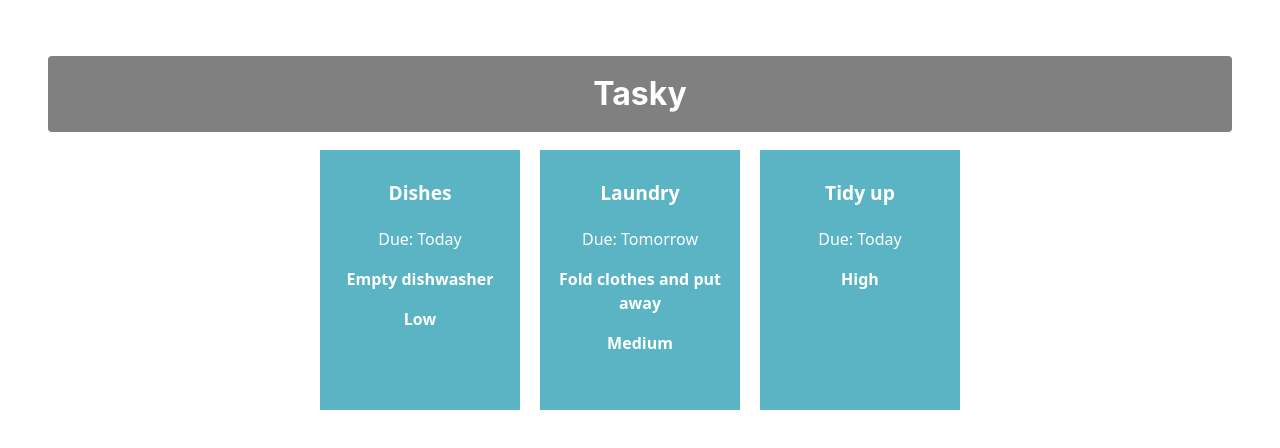
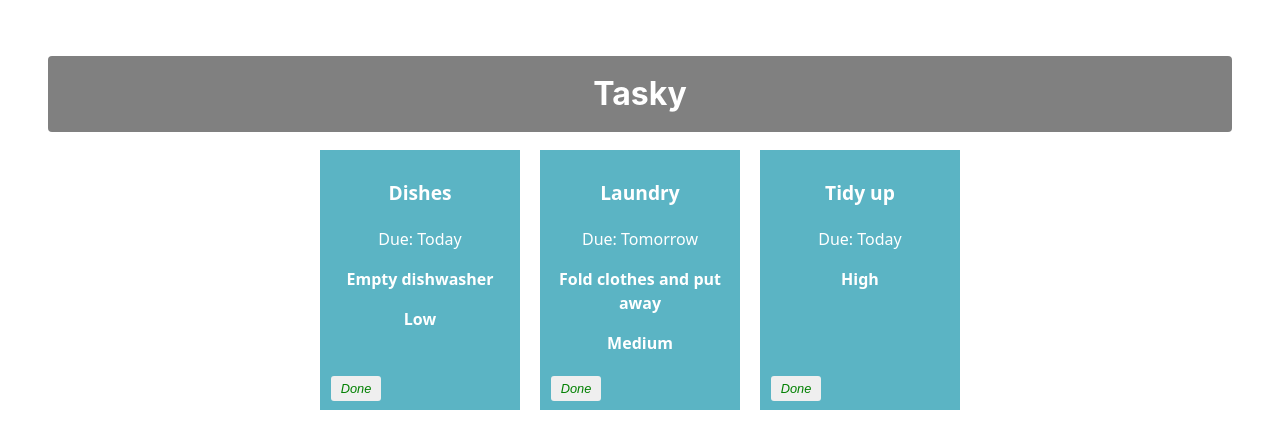
Before and after one commit to dmitriy-nosatenko/react-bascis-labs, a React (Vite) app in the folder tasky/: page / in a window 1280 px wide. Shown: the top 448 px of the page. Built offline with nearby package versions, Linux system fonts and the light colour scheme.

Commit message:
Mark task as done

```diff
--- a/tasky/src/App.css
+++ b/tasky/src/App.css
@@ -44,3 +44,20 @@
 .bold {
   font-weight: bold;
 }
+
+button {
+  border: none;
+  border-radius: 3px;
+  font-style: italic;
+  font-size: 0.8em;
+  margin: 4px 6px;
+  width: 50px;
+  height: 25px;
+}
+
+.doneButton {
+  position: absolute;
+  bottom: 5px;
+  left: 5px;
+  color: green;
+}
--- a/tasky/src/App.jsx
+++ b/tasky/src/App.jsx
@@ -6,24 +6,33 @@
 
     const [ taskState, setTaskState ] = useState({
     tasks: [
-      { id: 1, title: "Dishes", description: "Empty dishwasher", deadline: "Today", priority: "Low" },
-      { id: 2, title: "Laundry", description: "Fold clothes and put away", deadline: "Tomorrow", priority: "Medium" },
-      { id: 3, title: "Tidy up", deadline: "Today", priority: "High" }
+      { id: 1, title: "Dishes", description: "Empty dishwasher", deadline: "Today", priority: "Low", done: false },
+      { id: 2, title: "Laundry", description: "Fold clothes and put away", deadline: "Tomorrow", priority: "Medium", done: false },
+      { id: 3, title: "Tidy up", deadline: "Today", priority: "High", done: false }
     ]
   });
+
+  const doneHandler = (taskIndex) => {
+    const tasks = [...taskState.tasks];
+    tasks[taskIndex].done = !tasks[taskIndex].done;
+    setTaskState({tasks});
+    console.log(`${taskIndex}) ${tasks[taskIndex].done}`);
+  }
 
   return (
 
     <div className="container">
       <h1>Tasky</h1>
 
-       {taskState.tasks.map((task) => (
+       {taskState.tasks.map((task, index) => (
     <Task
       key={task.id}
       title={task.title}
       description={task.description}
       deadline={task.deadline}
       priority={task.priority}
+      markDone= {() => doneHandler(index)}
+      done={task.done}
     />
   ))}
 
--- a/tasky/src/components/Task.jsx
+++ b/tasky/src/components/Task.jsx
@@ -1,11 +1,12 @@
 const Task = (props) => {
 
         return (
-        <div className="card">
+        <div className="card" style={{backgroundColor: props.done ? 'lightgrey' : '#5bb4c4'}}>
             <p className="title"> {props.title}</p>
             <p>Due: {props.deadline}</p>
             <p className="bold"> {props.description}</p>
             <p className="bold"> {props.priority}</p>
+            <button className="doneButton"onClick={props.markDone}>Done</button>
         </div>
     )
 
```
